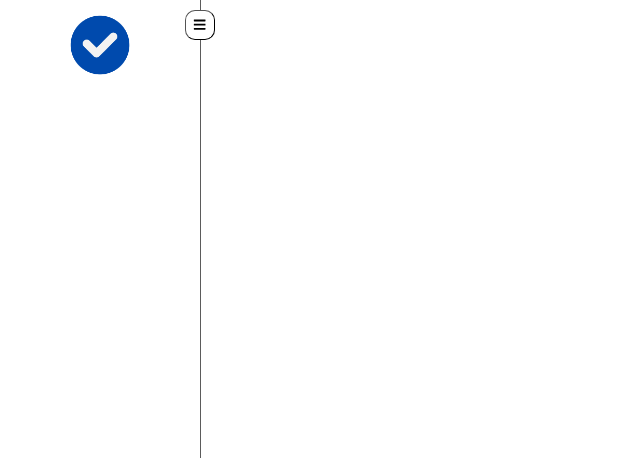
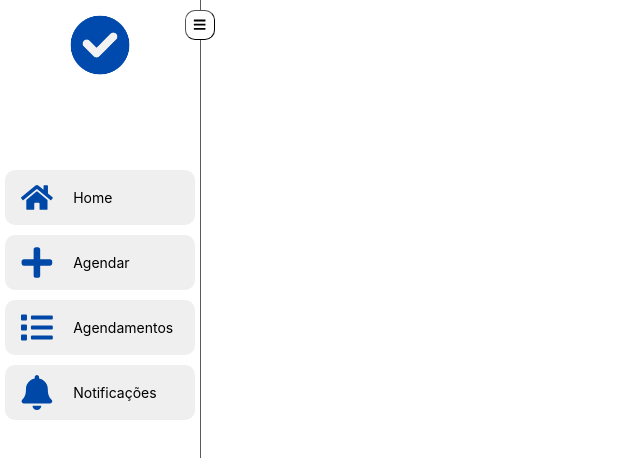
Before and after one commit to juliocjuri/agendaUp, a React (Vite) app in the folder frontend/: page / in a window 1280 px wide. Both pictures are taken after a click on the button 80 px from the left and 25 px from the top of the page. Shown: the top 458 px of the page, without its empty margins (0-640 px from the left). Built offline with nearby package versions, Linux system fonts and the light colour scheme.

Commit message:
feat(frontend): added the items for the sidebar

```diff
--- a/frontend/src/components/Sidebar.css
+++ b/frontend/src/components/Sidebar.css
@@ -54,6 +54,45 @@
      height: 70px;
 }
 
+.sidebar-item-wrapper{
+     flex-direction: row;
+     display: flex;
+     background-color: rgb(239, 239, 239);
+     padding: 10px;
+     border-radius: 10px;
+     margin-top: 10px;
+     margin-left: 5px;
+     margin-right: 5px;
+     cursor: pointer;
+}
+
+.sidebar-item-wrapper:hover{
+     background-color: rgb(220, 220, 220);
+}
+
+.sidebar-item-icon{
+     height: 35px;
+     width: 35px;
+     display: flex;
+     margin-left: 0.25vw;
+}
+
+.sidebar-item-text{
+     margin-left: 20px;
+     margin-right: auto;
+     font-size: 0.7rem;
+     margin-top: auto;
+     margin-bottom: auto;
+     transition: all 1s;
+     white-space: nowrap;
+}
+
+.sidebar-item-text-collapsed{
+     opacity: 0;
+     transition: all 0.3s;
+}
+
+
 
 @keyframes rotate {
      16% {
--- a/frontend/src/components/Sidebar.jsx
+++ b/frontend/src/components/Sidebar.jsx
@@ -1,6 +1,11 @@
 import React, { Component, useState } from 'react';
 import './Sidebar.css'
-import { FaBars } from 'react-icons/fa'
+import {
+     FaBars,
+     FaHome,
+FaBell,
+FaList,
+FaPlus } from 'react-icons/fa'
 
 class Sidebar extends Component {
      constructor(props){
@@ -9,6 +14,29 @@ class Sidebar extends Component {
                isOpened: false,
                rotate: false
           }
+          this.menuItems = [
+               {
+                   path:"/home",
+                   name:"Home",
+                   icon: <FaHome className='sidebar-item-icon' color='#0048a7'/>
+               },
+               {
+                   path:"/createschedule",
+                   name:"Agendar",
+                   icon: <FaPlus className='sidebar-item-icon' color='#0048a7'/>
+               },
+               {
+                   path:"/myschedules",
+                   name:"Agendamentos",
+                   icon: <FaList className='sidebar-item-icon' color='#0048a7'/>
+               },
+               {
+                   path:"/notifications",
+                   name:"Notificações",
+                   icon: <FaBell className='sidebar-item-icon' color='#0048a7'/>
+               }
+           ]
+
      }
 
      handleButtonClick(){
@@ -39,8 +67,19 @@ render() {
                               rotate={this.state.rotate.toString()}
                          />
                     </header>
-                    <main className='icons-wrapper'>
-
+                    <main>
+                         {this.menuItems.map((item, index) => {
+                              return(
+                                   <div className='sidebar-item-wrapper'>
+                                        <div className='sidebar-item-icon'>
+                                             {item.icon}
+                                        </div>
+                                        <div className={this.state.isOpened ? 'sidebar-item-text' : 'sidebar-item-text sidebar-item-text-collapsed'}>
+                                             {item.name}
+                                        </div>
+                                   </div>
+                              )
+                         })}
                     </main>
                </div>
           </div>
@@ -49,4 +88,5 @@ render() {
 
 }
 
+
 export default Sidebar;
```
Also changed, not shown: frontend/src/components/utils/menuItems.js (added, +25 -0 lines).
